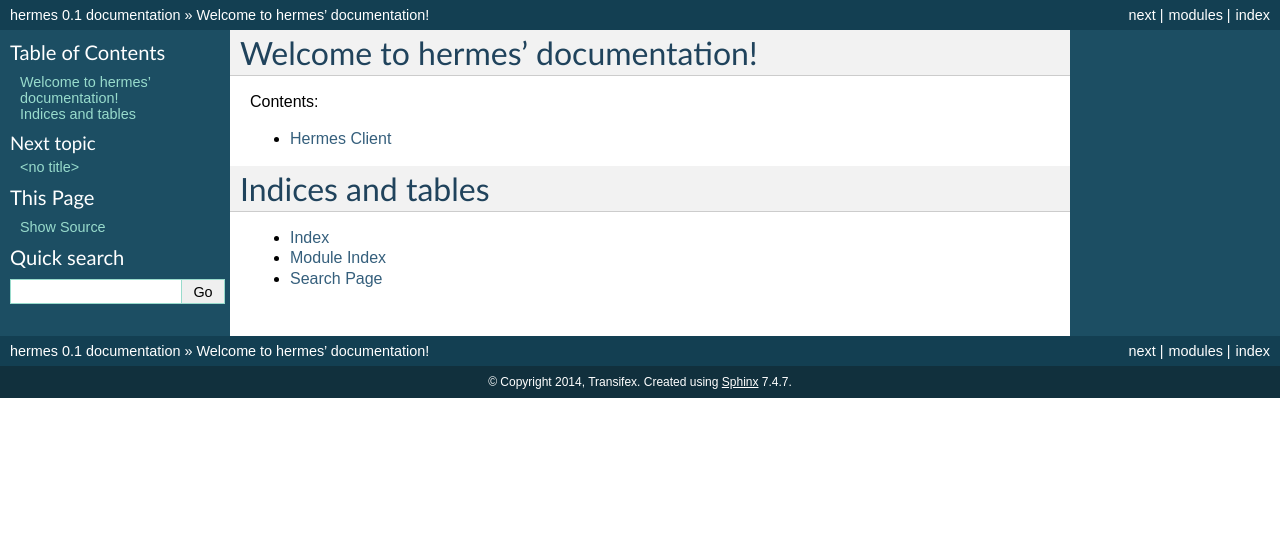
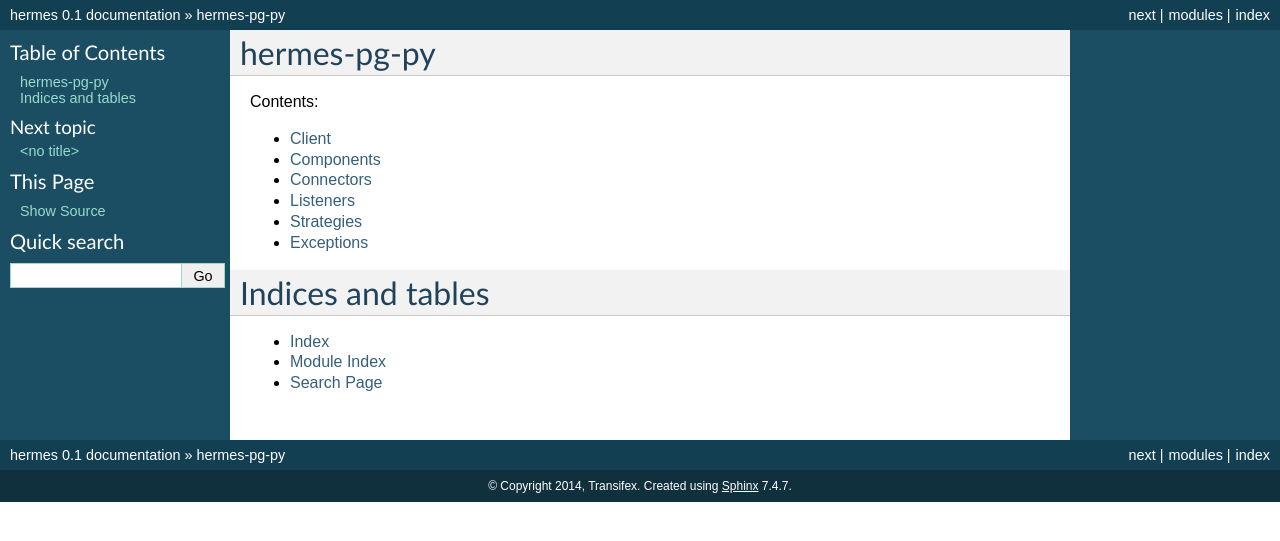
Before and after one commit to transifex/hermes, a Sphinx documentation site: the page built from docs/index.rst, in a window 1280 px wide. Shown: the top 541 px of the page. Built offline with Sphinx 7.4.7, drawn with Linux system fonts in a browser that asks for light colours.

```diff
--- a/docs/client.rst
+++ b/docs/client.rst
@@ -1,9 +1,11 @@
 .. _client:
 
-Hermes Client
-=============
+Client
+======
 
 .. py:module:: hermes.client
 
 .. autoclass:: Client
    :members:
+   :show-inheritance:
+   :inherited-members:
--- a/docs/conf.py
+++ b/docs/conf.py
@@ -18,7 +18,7 @@ import os
 # If extensions (or modules to document with autodoc) are in another directory,
 # add these directories to sys.path here. If the directory is relative to the
 # documentation root, use os.path.abspath to make it absolute, like shown here.
-#sys.path.insert(0, os.path.abspath('.'))
+sys.path.insert(0, os.path.abspath('..'))
 
 # -- General configuration ------------------------------------------------
 
@@ -28,9 +28,9 @@ import os
 # Add any Sphinx extension module names here, as strings. They can be
 # extensions coming with Sphinx (named 'sphinx.ext.*') or your custom
 # ones.
-extensions = [
-    'sphinx.ext.autodoc',
-]
+extensions = ['sphinx.ext.autodoc', ]
+
+autoclass_content = "both"
 
 # Add any paths that contain templates here, relative to this directory.
 templates_path = ['_templates']
--- a/docs/index.rst
+++ b/docs/index.rst
@@ -3,8 +3,8 @@
    You can adapt this file completely to your liking, but it should at least
    contain the root `toctree` directive.
 
-Welcome to hermes' documentation!
-==================================
+hermes-pg-py
+============
 
 Contents:
 
@@ -13,6 +13,11 @@ Contents:
 
    Changelog
    client
+   components
+   connectors
+   listeners
+   strategies
+   exceptions
 
 
 Indices and tables
```
Also changed, not shown: docs/components.rst (added, +11 -0 lines), docs/connectors.rst (added, +9 -0 lines), docs/exceptions.rst (added, +9 -0 lines), docs/listeners.rst (added, +9 -0 lines), docs/strategies.rst (added, +9 -0 lines).
